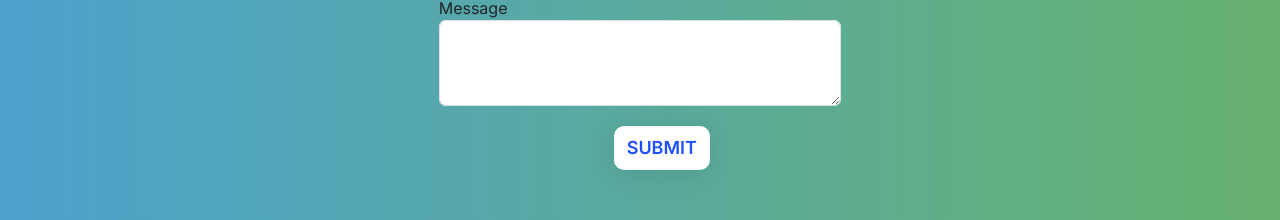
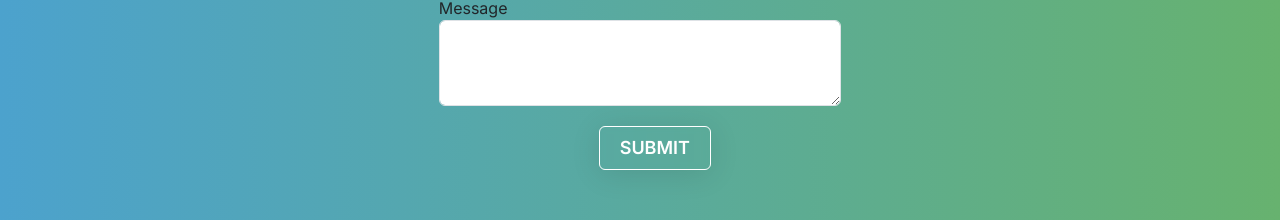
Before and after one commit to TasnimulJunnah/myPortfolio, a plain HTML site: page index.html in a window 1280 px wide. Shown: the part 3357-3577 px from the top of the page. Drawn offline with Linux system fonts and the light colour scheme.

Commit message:
updated submit button

```diff
--- a/css/style.css
+++ b/css/style.css
@@ -50,20 +50,20 @@
 }
 
 .submittBtn {
-  margin-left: 175px;
+  margin-left: 160px;
   margin-top: 20px;
-  padding: 8px 12px;
-  color: var(--secondaryColor);
+  padding: 8px 20px;
+  color: var(--white);
   font-size: 18px;
   line-height: 26px;
   font-weight: 600;
   /* From https://css.glass */
-  background: rgba(255, 255, 255, 1);
-  border-radius: 10px;
+  background: rgba(255, 255, 255, 0);
+  border-radius: 6px;
   box-shadow: 0 4px 30px rgba(0, 0, 0, 0.1);
   backdrop-filter: blur(3px);
   -webkit-backdrop-filter: blur(3px);
-  border: 1px solid rgba(255, 255, 255, 0.8);
+  border: 1px solid rgba(255, 255, 255, 1);
 }
 
 .container {
```
